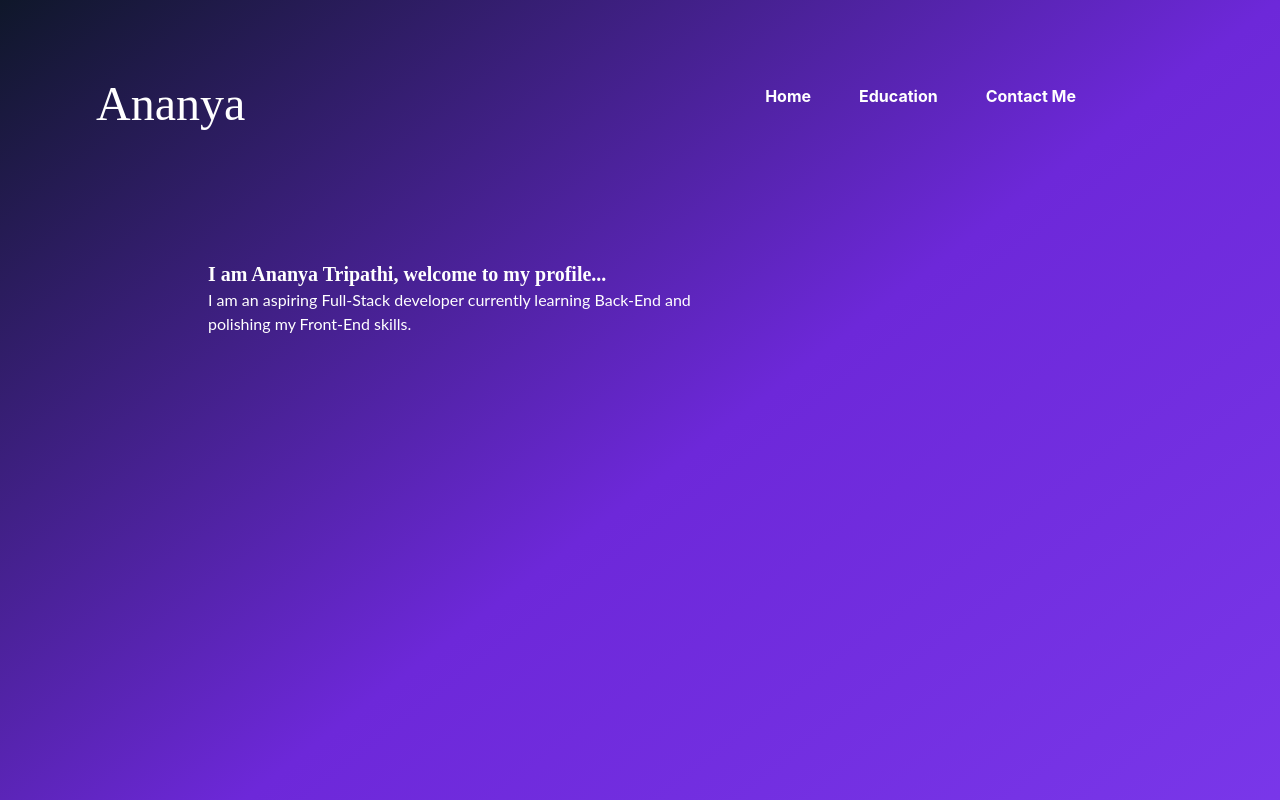
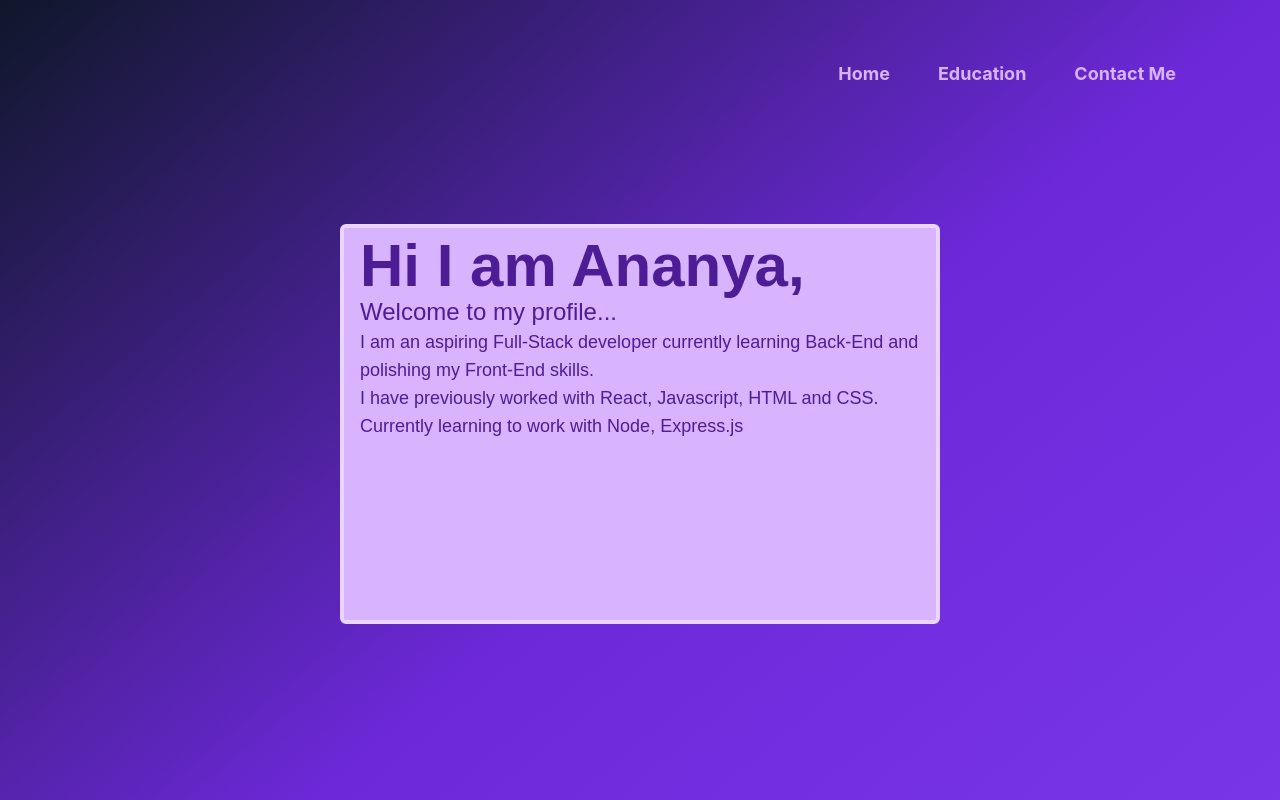
Before and after one commit to Ananya-Tripathi/portfolio, a React (Create React App) app: page /home in a window 1280 px wide. Shown: the top 800 px of the page. Built offline with nearby package versions, Linux system fonts and the light colour scheme.

Commit message:
change Homepage

```diff
--- a/src/Component/About.js
+++ b/src/Component/About.js
@@ -1,22 +1,22 @@
 import React from "react";
+// import avtar from "./EducationSection/avatar.png";
 export const About = () => {
   return (
-    <div className="min-h-screen flex md:ml-44 md:justify-start justify-center ">
-      <div className="about ">
-        <p className="aboutHeading">
-          I am Ananya Tripathi, welcome to my profile...
-        </p>
-        <p>
+    <div className="min-h-screen">
+      <div className="about">
+        <p className="text-6xl font-bold">Hi I am Ananya,</p>
+        <p className="text-2xl">Welcome to my profile...</p>
+        <p className="subText">
           I am an aspiring Full-Stack developer currently learning Back-End and
           polishing my Front-End skills.
         </p>
+        <p className="subText">
+          I have previously worked with React, Javascript, HTML and CSS.
+          Currently learning to work with Node, Express.js
+        </p>
       </div>
       {/* <div>
-        <img
-          className="h-40 w-20"
-          alt="avatar"
-          src="src\Component\avatar.png"
-        />
+        <img src={avtar} alt="avatar" />
       </div> */}
     </div>
   );
--- a/src/Component/NavBar.js
+++ b/src/Component/NavBar.js
@@ -2,12 +2,7 @@ import React from "react";
 import { Link } from "react-router-dom";
 export const NavBar = () => {
   return (
-    <div className="h-32 md:px-20 md:flex pt-20 justify-between mb-5">
-      <div className="flex justify-center md:justify-between mx-4">
-        <p className="name">Ananya</p>
-      </div>
-
-      <div className="flex md:mr-[100px] justify-center">
+    <div className="h-24 md:px-20 pt-14 md:flex grid justify-self-end">
       <Link to={"/home"}>
         <p className="routeText">Home</p>
       </Link>
@@ -18,6 +13,5 @@ export const NavBar = () => {
         <p className="routeText ">Contact Me</p>
       </Link>
     </div>
-    </div>
   );
 };
--- a/src/index.css
+++ b/src/index.css
@@ -2,8 +2,10 @@
 @tailwind components;
 @tailwind utilities;
 @import url("https://fonts.googleapis.com/css2?family=Rubik+Distressed&display=swap");
-@import url("https://fonts.googleapis.com/css2?family=Merriweather&family=Rubik+Distressed&display=swap");
-@import url("https://fonts.googleapis.com/css2?family=Lato&display=swap");
+@import url("https://fonts.googleapis.com/css2?family=Anton&family=Sofia+Sans:wght@600&display=swap");
+@import url("https://fonts.googleapis.com/css2?family=Sofia+Sans:wght@500&display=swap");
+@import url("https://fonts.googleapis.com/css2?family=Sofia+Sans:ital,wght@1,800&display=swap");
+@import url("https://fonts.googleapis.com/css2?family=Sofia+Sans:wght@600&display=swap");
 body {
   margin: 0;
   font-family: -apple-system, BlinkMacSystemFont, "Segoe UI", "Roboto", "Oxygen",
@@ -19,27 +21,24 @@ code {
     monospace;
 }
 .routeText {
-  @apply text-white font-bold hover:cursor-pointer h-10 px-6 py-1;
+  @apply text-lg text-purple-300 font-bold hover:cursor-pointer px-6 py-1;
 }
-.name {
-  font-family: "Rubik Distressed", cursive;
-  @apply text-5xl text-white h-16 w-[200px];
+
+.about {
+  font-family: "Sofia Sans", sans-serif;
+  @apply h-[400px] w-[600px] border-4 border-purple-200  text-violet-900 mx-auto mt-32 bg-purple-300 px-4 py-2 rounded-md;
 }
-.about {
-  font-family: "Lato", sans-serif;
-  @apply h-[400px] w-[600px] text-white mt-20 p-8;
-}
-.aboutHeading {
-  font-family: "Merriweather", serif;
-  @apply text-xl font-bold;
+.subText {
+  font-family: "Sofia Sans", sans-serif;
+  @apply text-lg;
 }
 .contactButton {
-  @apply border-2 border-white rounded-full h-[60px] w-[400px] md:h-[60px] md:w-[600px] text-white text-2xl py-2 font-bold flex my-6 justify-center;
+  @apply border-4 border-purple-200  text-violet-900 bg-purple-300 rounded-full h-[60px] w-[400px] md:h-[60px] md:w-[600px] text-2xl py-2 font-bold flex my-6 justify-center;
 }
 .icon {
   @apply py-1 text-2xl;
 }
 .education {
   font-family: "Lato", sans-serif;
-  @apply border-2 border-white rounded-md w-[400px] max-h-[700px] md:max-h-[400px] mx-auto md:w-[700px] text-white mt-20 md:ml-44 p-8;
+  @apply border-4 text-violet-900 bg-purple-300 border-purple-200 rounded-md w-[400px] max-h-[700px] md:max-h-[400px] mx-auto md:w-[700px] mt-20 md:ml-44 p-8;
 }
```
Also changed, not shown: src/Component/EducationSection/avatar.png (added), src/Component/avatar.png (deleted). Lines whose indentation alone changed are shown as unchanged.
